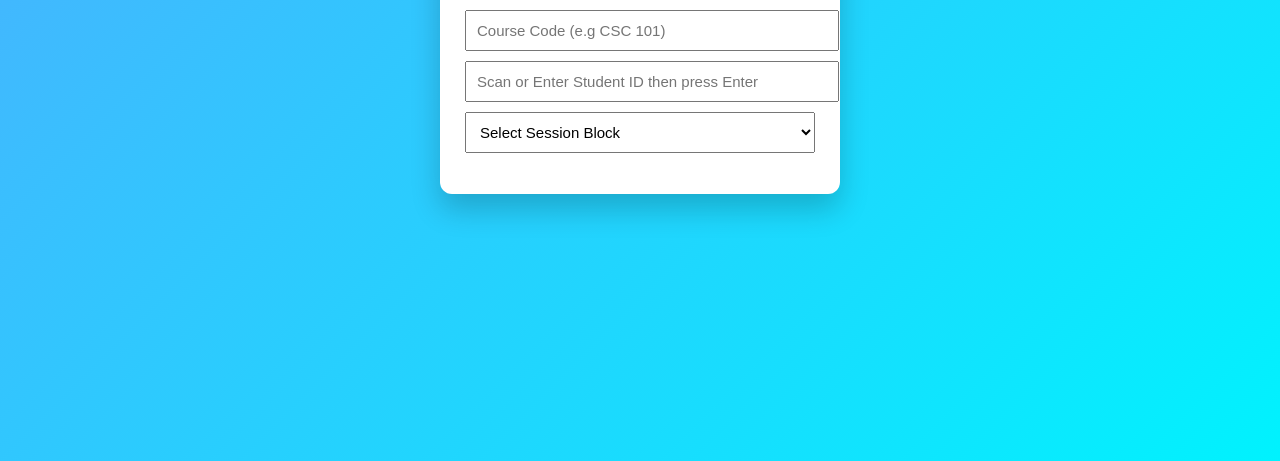
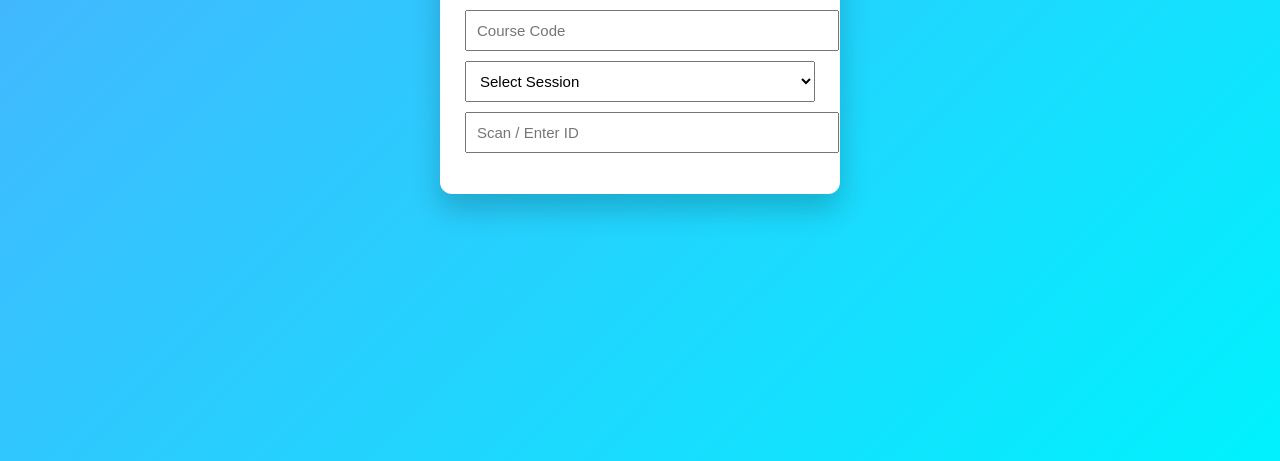
Before and after one commit to viper-codes19/attendance_system, a website: page public/index.html in a window 1280 px wide. Shown: the part 355-816 px from the top of the page. Drawn offline with Linux system fonts and the light colour scheme.

Commit message:
Update index.html

```diff
--- a/public/index.html
+++ b/public/index.html
@@ -1,33 +1,34 @@
 <!DOCTYPE html>
-<html lang="en">
+<html>
 <head>
-  <meta charset="UTF-8">
-  <title>Class Attendance</title>
-  <link rel="stylesheet" href="style.css">
+<title>Attendance</title>
+<link rel="stylesheet" href="style.css">
 </head>
 <body>
 
+
 <div class="container">
-  <h2>📋 Attendance System</h2>
+<h2>📋 Attendance</h2>
 
-  <input id="course" placeholder="Course Code (e.g CSC 101)" />
 
-  <input
-    id="studentId"
-    placeholder="Scan or Enter Student ID then press Enter"
-    onkeydown="handleEnter(event)"
-  />
+<input id="course" placeholder="Course Code" />
 
-  <select id="session">
-    <option value="">Select Session Block</option>
-    <option>Session 1–2 (Friday)</option>
-    <option>Session 4–7 (Saturday)</option>
-    <option>Session 9–11 (Saturday)</option>
-  </select>
 
-  <p id="studentName"></p>
-  <p id="msg"></p>
+<select id="session">
+<option value="">Select Session</option>
+<option>Session 1–2</option>
+<option>Session 4–7</option>
+<option>Session 9–11</option>
+</select>
+
+
+<input id="studentId" placeholder="Scan / Enter ID" onkeyup="submitAttendance(event)" />
+
+
+<p id="studentName"></p>
+<p id="msg"></p>
 </div>
+
 
 <script src="script.js"></script>
 </body>
```
